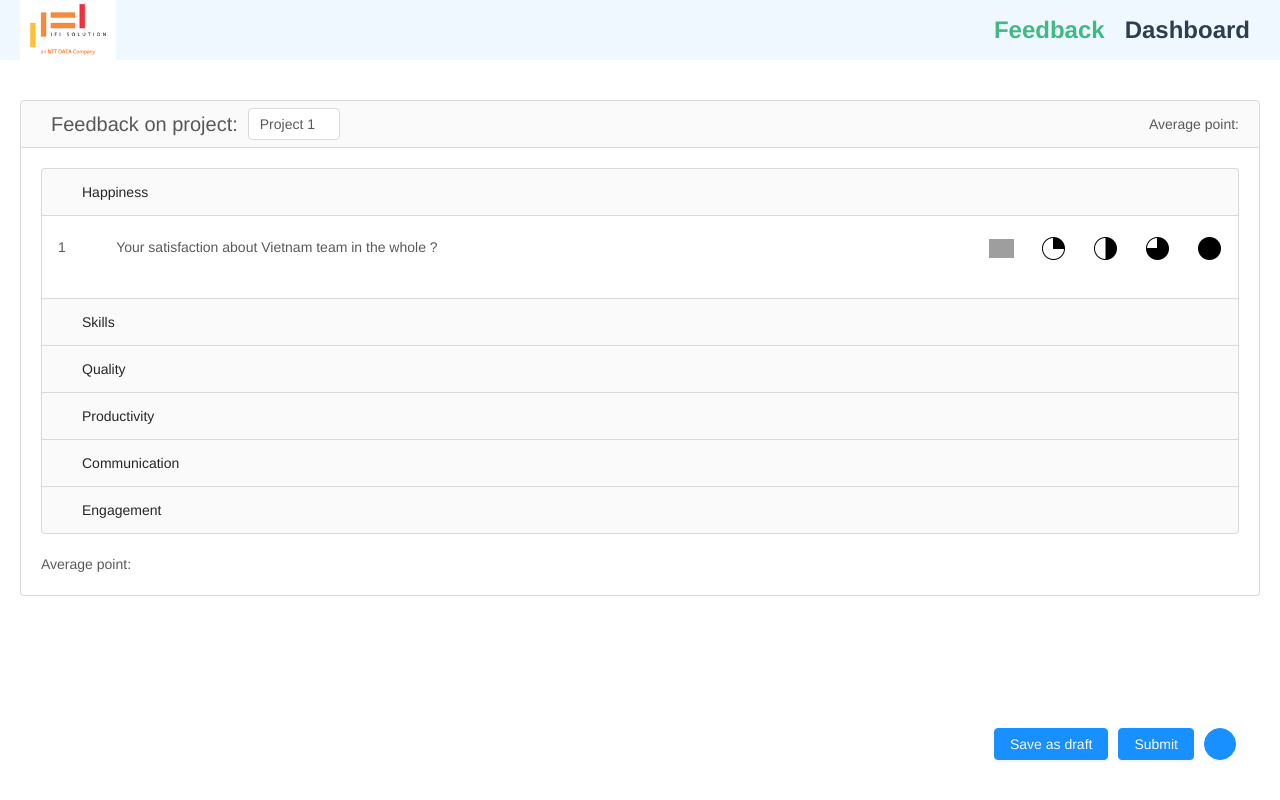
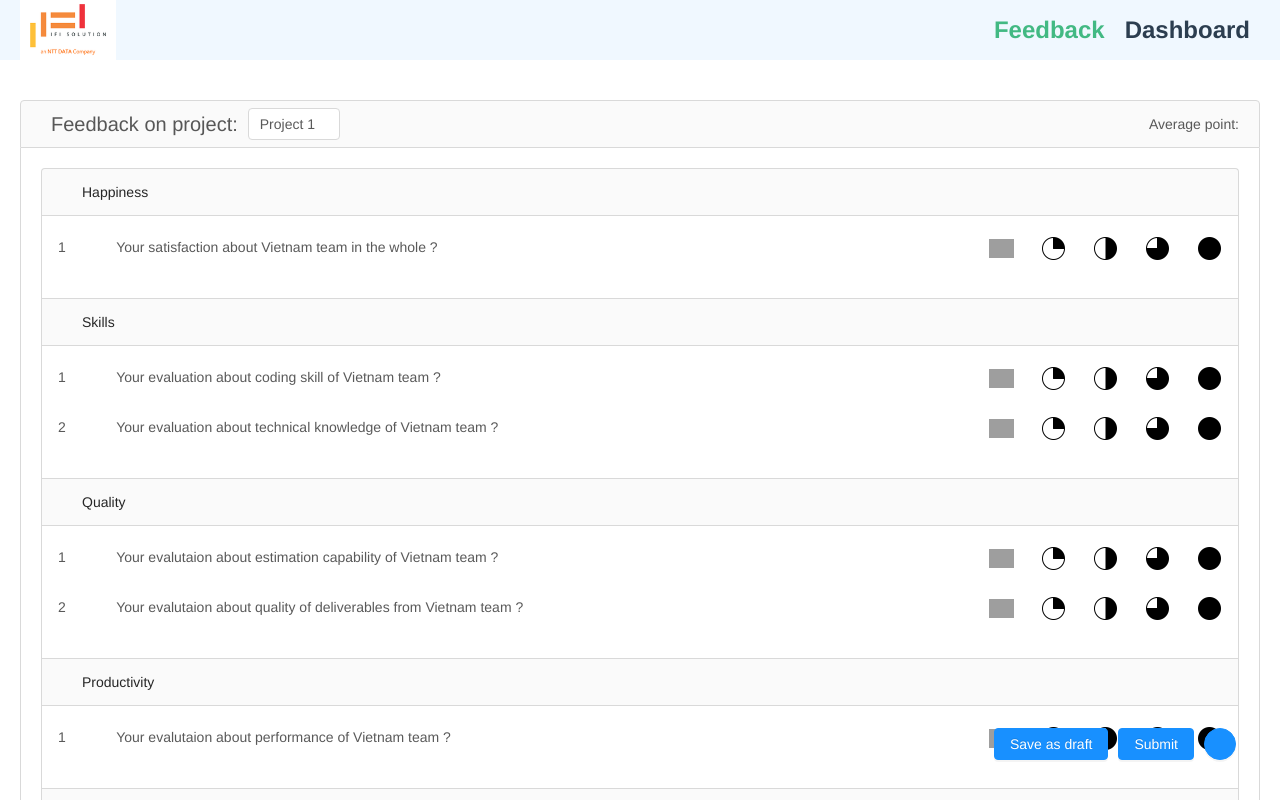
Before and after one commit to signalz/feedback-demo, a Vue app: page / in a window 1280 px wide. Shown: the top 800 px of the page. Built offline with nearby package versions, Linux system fonts and the light colour scheme; grey boxes are pictures that could not be loaded.

Commit message:
uncollapse

```diff
--- a/src/components/FeedbackPage.vue
+++ b/src/components/FeedbackPage.vue
@@ -104,7 +104,7 @@ export default {
       listSelectProjects: PROJECTS,
       questions: QUESTIONS,
       projects: [defaultProject],
-      activeKeys: ["section-happiness"],
+      activeKeys: SECTIONS.map(section => `section-${section.key}`),
     };
   },
   methods: {
```
